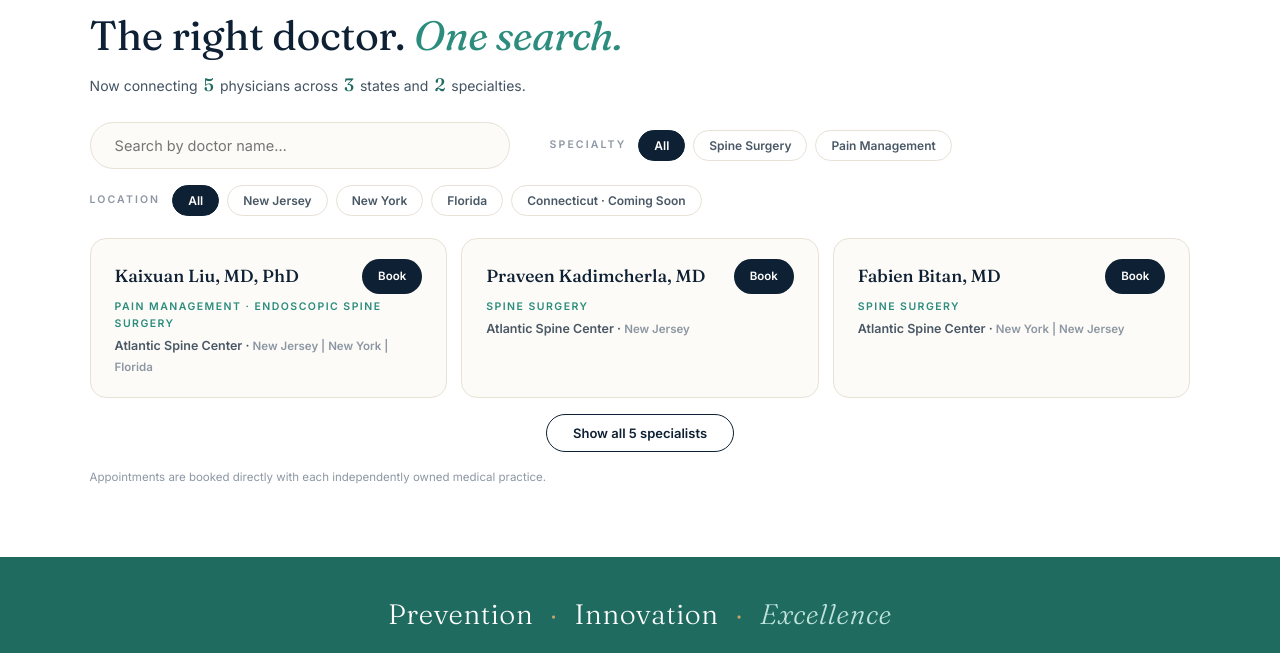
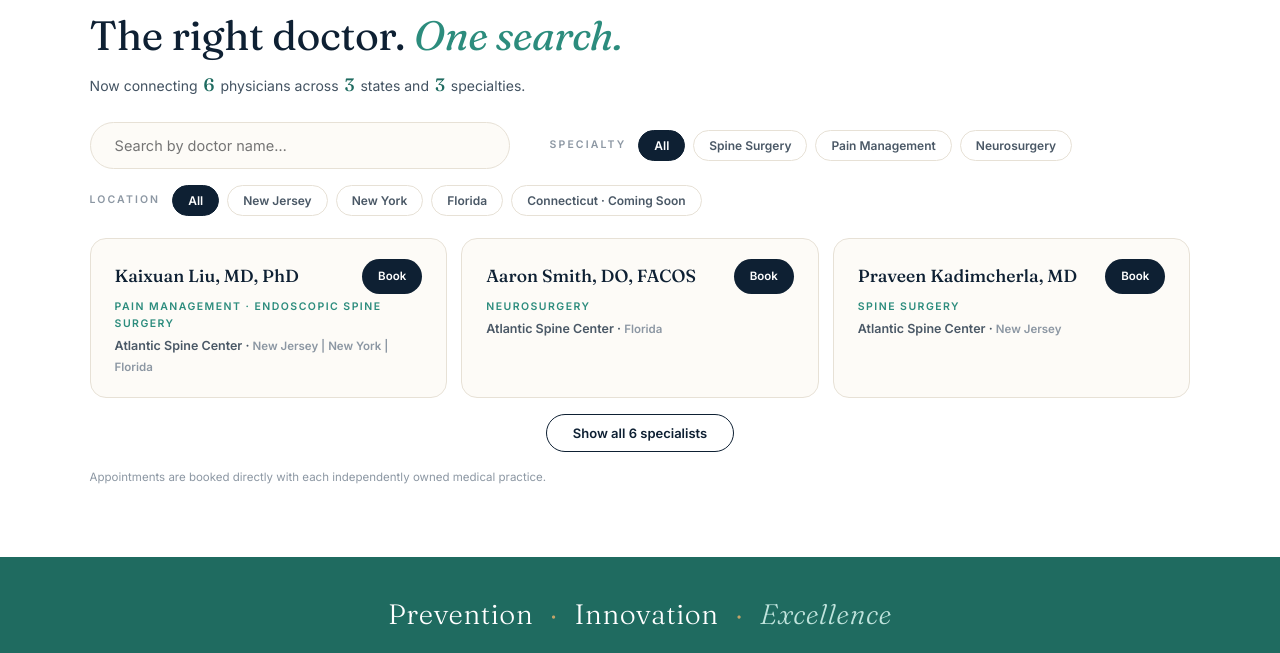
Before and after one commit to jep5505/praesidiohealth-site, a plain HTML site: page index.html in a window 1280 px wide. Shown: the part 1027-1680 px from the top of the page. Drawn offline with Linux system fonts and the light colour scheme.

Commit message:
Add Aaron Smith, DO, FACOS (Neurosurgery, Florida) to Find Care

```diff
--- a/index.html
+++ b/index.html
@@ -305,6 +305,7 @@
     <button class="fc-pill on" data-v="All">All</button>
     <button class="fc-pill" data-v="Spine Surgery">Spine Surgery</button>
     <button class="fc-pill" data-v="Pain Management">Pain Management</button>
+    <button class="fc-pill" data-v="Neurosurgery">Neurosurgery</button>
   </div></div>
     <div class="fc-group"><span class="fc-lab">Location</span>
     <div class="fc-pills" id="fcLoc">
@@ -361,6 +362,7 @@
   };
   const PROVIDERS = [
     {name:"Kaixuan Liu, MD, PhD", spec:"Pain Management · Endoscopic Spine Surgery", practice:"Atlantic Spine Center", locs:["New Jersey","New York","Florida"]},
+    {name:"Aaron Smith, DO, FACOS", spec:"Neurosurgery", practice:"Atlantic Spine Center", locs:["Florida"]},
     {name:"Praveen Kadimcherla, MD", spec:"Spine Surgery", practice:"Atlantic Spine Center", locs:["New Jersey"]},
     {name:"Fabien Bitan, MD", spec:"Spine Surgery", practice:"Atlantic Spine Center", locs:["New York","New Jersey"]},
     {name:"Kaliq Chang, MD", spec:"Pain Management", practice:"Atlantic Spine Center", locs:["New Jersey"]},
@@ -437,7 +439,7 @@
     if(!es[0].isIntersecting) return;
     countUp(document.getElementById('statDocs'), new Set(PROVIDERS.map(p => p.name)).size);
     countUp(document.getElementById('statStates'), new Set(PROVIDERS.flatMap(p => p.locs)).size);
-    countUp(document.getElementById('statSpecs'), ["Spine Surgery","Pain Management"].filter(sp => PROVIDERS.some(p => p.spec.includes(sp))).length);
+    countUp(document.getElementById('statSpecs'), ["Spine Surgery","Pain Management","Neurosurgery"].filter(sp => PROVIDERS.some(p => p.spec.includes(sp))).length);
     statIO.disconnect();
   }, {threshold:.4});
   statIO.observe(document.getElementById('find-care'));
```
